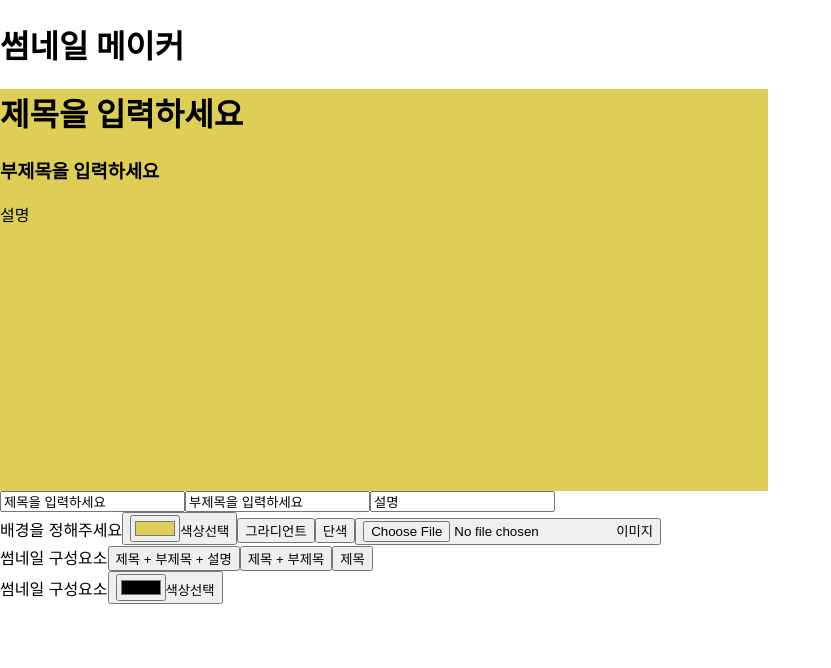
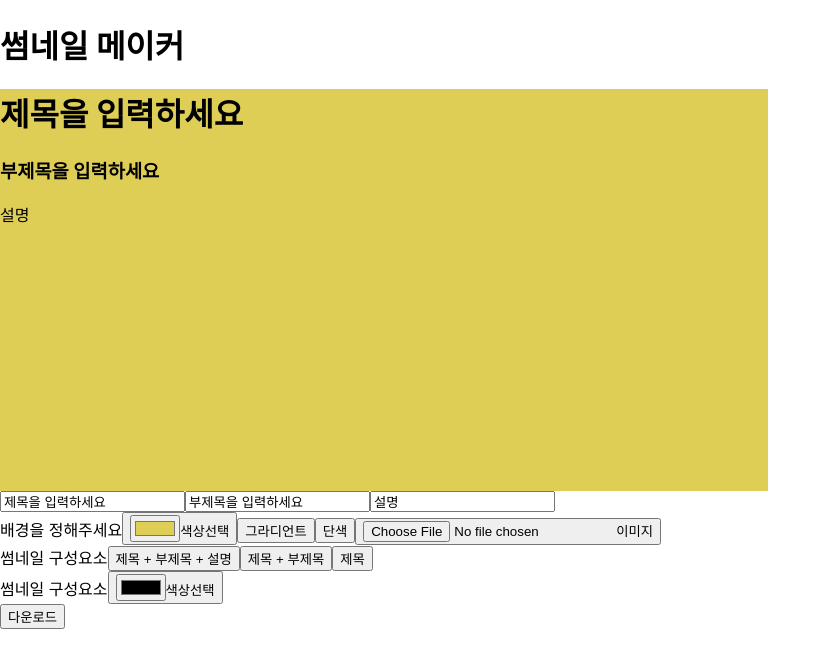
Before and after one commit to Young-Yoii/-, a React (Create React App) app: page / in a window 1280 px wide. Shown: the top 668 px of the page, without its empty margins (0-831 px from the left). Built offline with nearby package versions, Linux system fonts and the light colour scheme.

Commit message:
feat: 이미지 다운로드 기능

```diff
--- a/package.json
+++ b/package.json
@@ -10,9 +10,10 @@
     "@types/node": "^16.18.11",
     "@types/react": "^18.0.26",
     "@types/react-dom": "^18.0.10",
+    "dom-to-image": "^2.6.0",
+    "file-saver": "^2.0.5",
     "react": "^18.2.0",
     "react-dom": "^18.2.0",
-    "react-input-color": "^4.0.1",
     "react-scripts": "5.0.1",
     "styled-components": "^5.3.6",
     "typescript": "^4.9.4",
@@ -43,6 +44,8 @@
     ]
   },
   "devDependencies": {
+    "@types/dom-to-image": "^2.6.4",
+    "@types/file-saver": "^2.0.5",
     "@types/styled-components": "^5.1.26"
   }
 }
--- a/src/components/Layout.tsx
+++ b/src/components/Layout.tsx
@@ -1,6 +1,8 @@
 import React from "react";
 import { useRef, useState } from "react";
 import styled from 'styled-components';
+import domtoimage from 'dom-to-image';
+import { saveAs } from 'file-saver';
 
 type State = {
     title: string,
@@ -116,6 +118,14 @@ const Layout = () => {
 
     }
 
+    const onDownloadBtn = () => {
+        domtoimage
+            .toBlob(ref.current[0])
+            .then((blob) => {
+            saveAs(blob, 'thumnail.png');
+    });
+};
+
     return (
         <>
             <h1>썸네일 메이커</h1>
@@ -146,6 +156,7 @@ const Layout = () => {
                 <span>썸네일 구성요소</span>
                 <button name='title'><input type="color" value={fontColor} onChange={(e) => setFontColor(e.target.value)}/>색상선택</button>
             </div>
+            <button onClick={onDownloadBtn}>다운로드</button>
         </>
     )
 }
```
Also changed, not shown: 1 other file (tests, documents, lock files or other folders).
